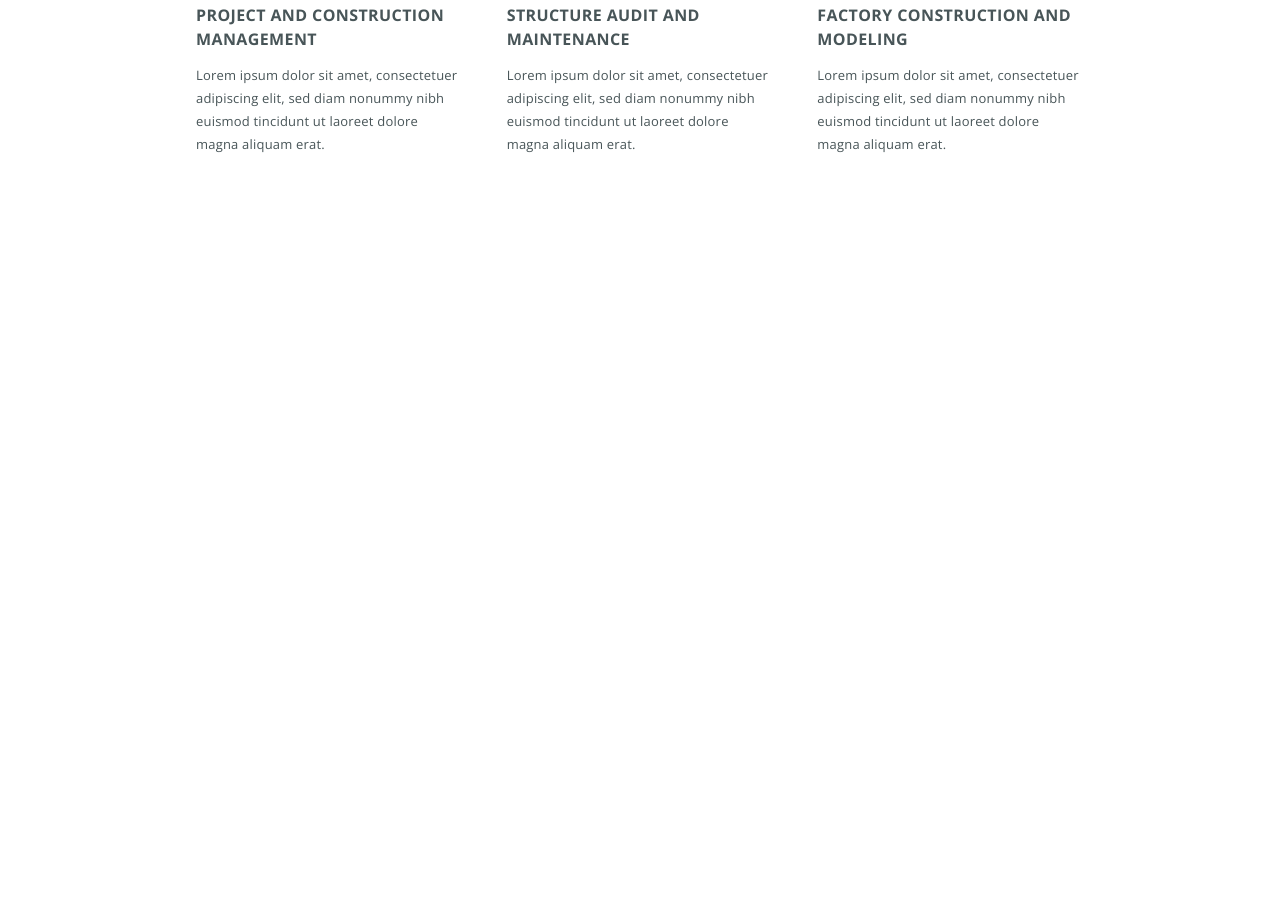
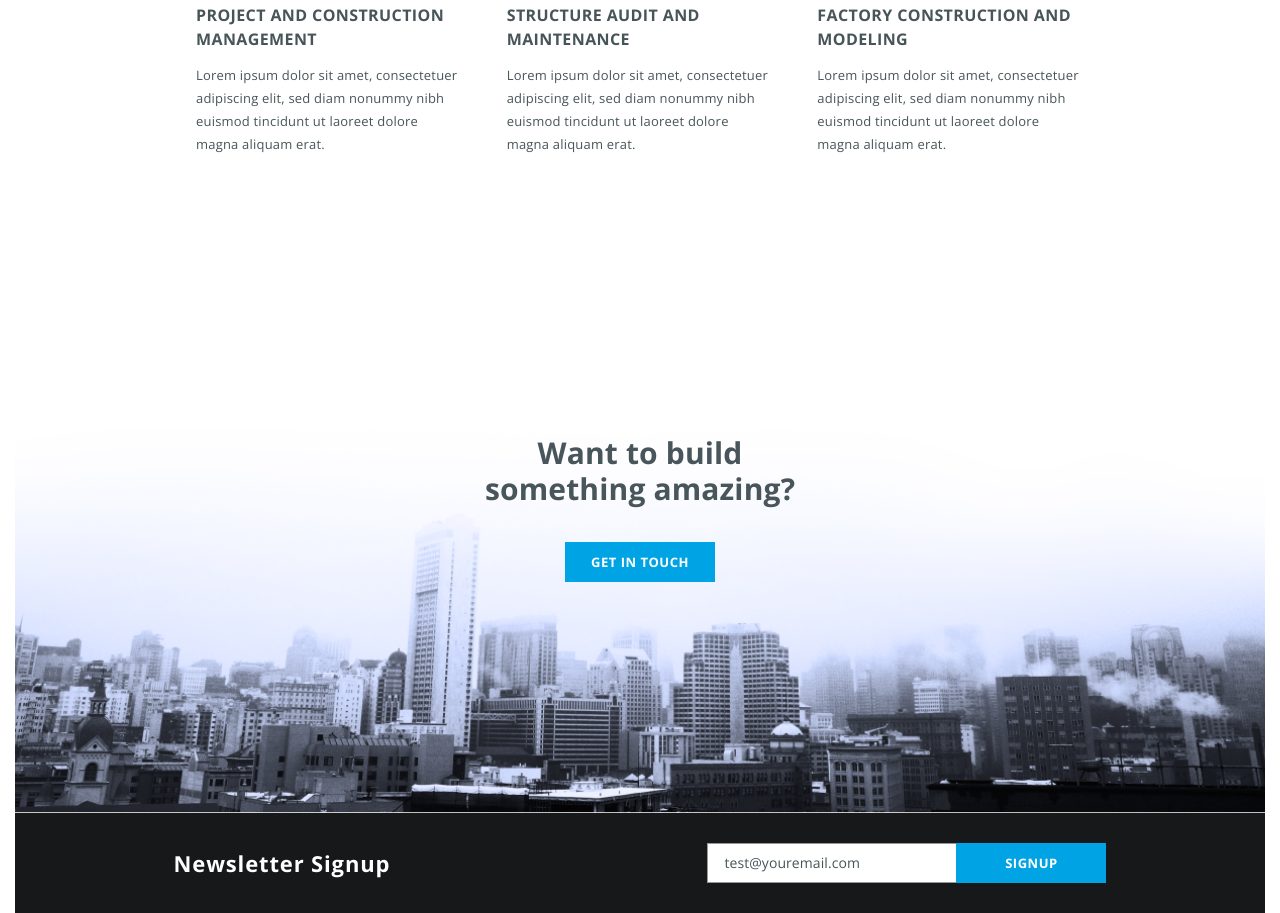
Before and after one commit to bohdan6992/HW13, a plain HTML site: page index.html in a window 1280 px wide. Shown: the part 1388-2301 px from the top of the page. Before the commit the page ends 1582 px from the top, so only its background shows below. Drawn offline with nearby package versions, Linux system fonts and the light colour scheme; a web font is replaced by a local one.

Commit message:
chabge 13

```diff
--- a/index.html
+++ b/index.html
@@ -184,5 +184,41 @@
     </div>
   </section>
 
+
+  <section class="contact">
+    <div class="container">
+      <div class="contact__inner">
+        <div class="contact-title">
+          Want to build <br>
+          something amazing?
+        </div>
+        <div class="contact__btn">
+          <a href="">
+            GET IN TOUCH
+          </a>
+        </div>
+      </div>
+    </div>
+  </section>
+
+  <section class="newsletter">
+    <div class="container">
+      <div class="newsletter__inner">
+        <div class="newsletter__inner-box">
+          <div class="newsletter__title">
+            Newsletter Signup
+          </div>
+          <form class="newsletter__form" action="">
+            <input type="text" placeholder="test@youremail.com">
+            <button>
+              SIGNUP
+            </button>
+
+          </form>
+        </div>
+      </div>
+    </div>
+  </section>
+
 </body>
 </html>
--- a/style/main.css
+++ b/style/main.css
@@ -211,6 +211,9 @@ a{
   align-items: center;
   margin-bottom: 78px;
 }
+.service__inner{
+  padding-bottom: 115px;
+}
 .service__top-title{
   position: relative;
 }
@@ -272,3 +275,91 @@ a{
   color: #485558;
   letter-spacing: 0.2px;
 }
+
+.contact{
+  margin: 0 auto;
+}
+.contact__inner{
+  background-image: url("../img/contact\ bg.png");
+  background-position: center;
+  background-repeat: no-repeat;
+  background-size: cover;
+  padding-top: 126px;
+  padding-bottom: 231px;
+}
+.contact-title{
+  font-family: 'Open Sans', sans-serif;
+  font-size: 30px;
+  line-height: 36px;
+  letter-spacing: 0.15px;
+  font-weight: 700;
+  color: #48555b;
+  margin-bottom: 13px;
+  text-align: center;
+  margin-bottom: 35px;
+}
+.contact__btn{
+  text-align: center;
+}
+.contact__btn a{
+  background-color: #00A4E5;
+  padding: 11px 26px;
+  margin: 0 auto;
+  color: #fff;
+  font-family: 'Open Sans', sans-serif;
+  font-size: 13px;
+  line-height: 18px;
+  letter-spacing: 0.5px;
+  font-weight: 700;
+}
+
+
+.newsletter{
+  margin: o auto;
+}
+.newsletter__inner{
+  background-color: #171819;
+  padding: 30px 0px;
+}
+.newsletter__inner-box{
+  min-width: 685px;
+  margin: 0 auto;
+  display: flex;
+  justify-content: space-around;
+  align-items: center;
+}
+.newsletter__title{
+  font-family: 'Open Sans', sans-serif;
+  font-size: 22px;
+  line-height: 30px;
+  letter-spacing: 0.85px;
+  font-weight: 700;
+  color: #fff;
+}
+.newsletter__form input{
+  width: 250px;
+  height: 40px;
+  padding: 0px 16px 0px 16px;
+  border: 1px solid #979797;
+
+}
+.newsletter__form input::placeholder{
+  font-family: 'Open Sans', sans-serif;
+  font-size: 14px;
+  line-height: 19px;
+  letter-spacing: 0.07px;
+  color: #485558;
+}
+.newsletter__form button{
+  background-color: #00a4e5;
+  height: 40px;
+  width: 150px;
+  font-family: 'Open Sans', sans-serif;
+  font-size: 13px;
+  line-height: 18px;
+  letter-spacing: 0.5px;
+  font-weight: 700;
+  color: #fff;
+  border: none;
+  margin-left: -5px;
+}
```
Also changed, not shown: fonts/Bebas Neue.ttf (added), img/contact bg.png (added).
